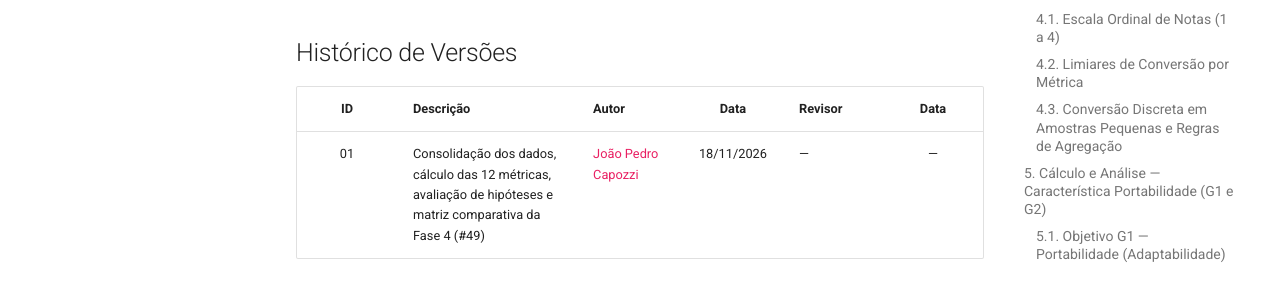
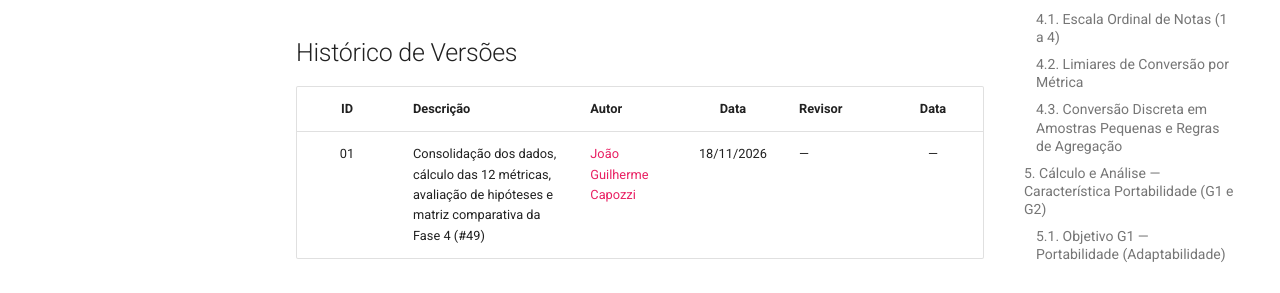
Before and after one commit to FCTE-Qualidade-de-Software-1/2026-2_T02_CAROL_SHAW, an MkDocs documentation site: the page built from docs/fase4/2-analise.md, in a window 1280 px wide and 900 px high, scrolled down 49457 px. Shown: the part 444-737 px from the top of the window. Built offline with MkDocs 1.6.1 and Material for MkDocs 9.7.7, drawn with Linux system fonts in a browser that asks for light colours; comment, search, counter and statistics services are not loaded.

Commit message:
docs: corrige nome do autor para Joao Guilherme Capozzi

```diff
--- a/docs/fase4/2-analise.md
+++ b/docs/fase4/2-analise.md
@@ -1054,4 +1054,4 @@ Esta seção registra formalmente as anomalias observadas nos dados publicados a
 
 | ID | Descrição | Autor | Data | Revisor | Data |
 | :-: | :--- | :--- | :---: | :--- | :---: |
-| 01 | Consolidação dos dados, cálculo das 12 métricas, avaliação de hipóteses e matriz comparativa da Fase 4 (#49) | [João Pedro Capozzi](https://github.com/jonas3688) | 18/11/2026 | — | — |
+| 01 | Consolidação dos dados, cálculo das 12 métricas, avaliação de hipóteses e matriz comparativa da Fase 4 (#49) | [João Guilherme Capozzi](https://github.com/jonas3688) | 18/11/2026 | — | — |
```
